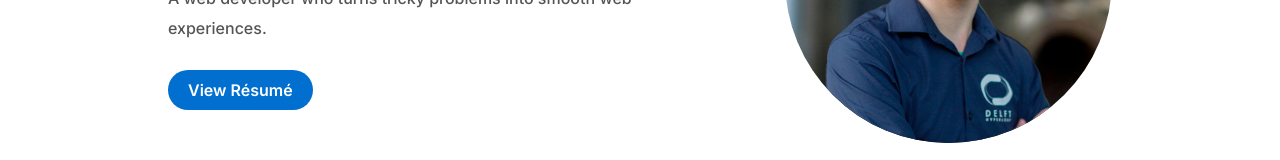
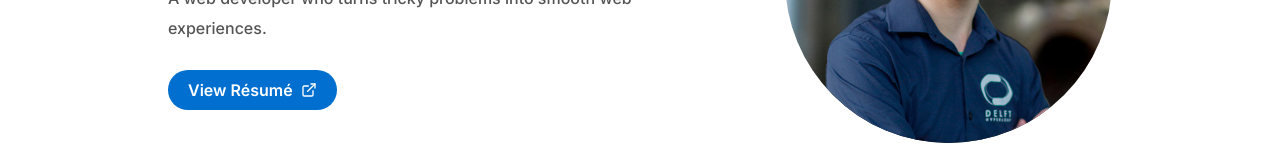
Before and after one commit to KevinvdT/kevinvandertoorn.com, a React (Vite) app: page /contact in a window 1280 px wide. Shown: the part 334-494 px from the top of the page. Built offline with nearby package versions, Linux system fonts and the light colour scheme.

Commit message:
Enhance Button and Hero Component Layout
- Updated the `StyledButton` in `Button.jsx` to use flexbox for improved alignment and spacing of button content.
- Modified the `Hero` component in `index.jsx` to include icons in the resume button for better visual appeal and user experience.

```diff
--- a/src/components/ui/Button.jsx
+++ b/src/components/ui/Button.jsx
@@ -9,6 +9,10 @@ const StyledButton = styled.button`
   font-weight: 600; /* Semi-bold font weight */
   cursor: pointer; /* Cursor changes to pointer on hover */
   transition: all 0.3s ease; /* Smooth transition for hover effect */
+  display: flex;
+  align-items: center;
+  justify-content: center;
+  gap: 8px;
 
   /* Conditional styling based on the secondary prop */
   background-color: ${({ secondary }) =>
--- a/src/pages/Home/Hero/index.jsx
+++ b/src/pages/Home/Hero/index.jsx
@@ -3,6 +3,8 @@ import styled from 'styled-components';
 import { useTranslation } from 'react-i18next'; // Import useTranslation hook
 import { useDispatch } from 'react-redux'; // Import useDispatch
 import i18next from 'i18next';
+import { FaRegFilePdf } from "react-icons/fa6";
+import { LuExternalLink } from "react-icons/lu";
 import { Container } from '../../../components/layout/Container';
 import TwoCol from '../../../components/layout/TwoCol';
 import { HeroTitle } from '../../../components/ui/Title';
@@ -107,7 +109,7 @@ const Hero = () => {
                 : '/resume/Kevin-van-der-Toorn-Resume.pdf';
               window.open(pdfPath, '_blank');
             }}>
-              {t('hero.resume_button')}
+              {/* <FaRegFilePdf /> */} {t('hero.resume_button')} <LuExternalLink />
             </Button>
           </ButtonRow>
         </HeroIntro>
```
